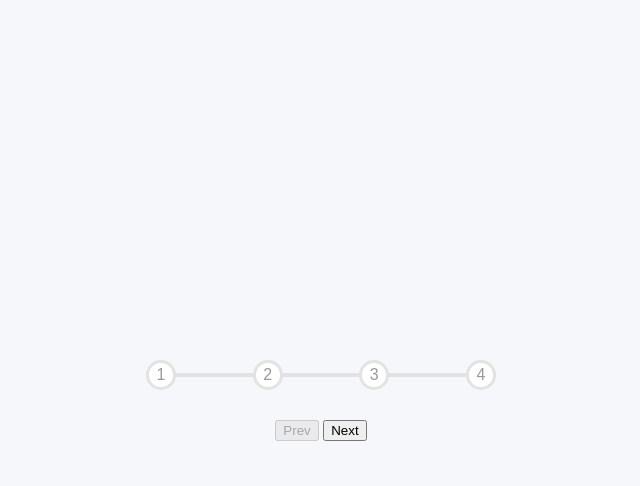
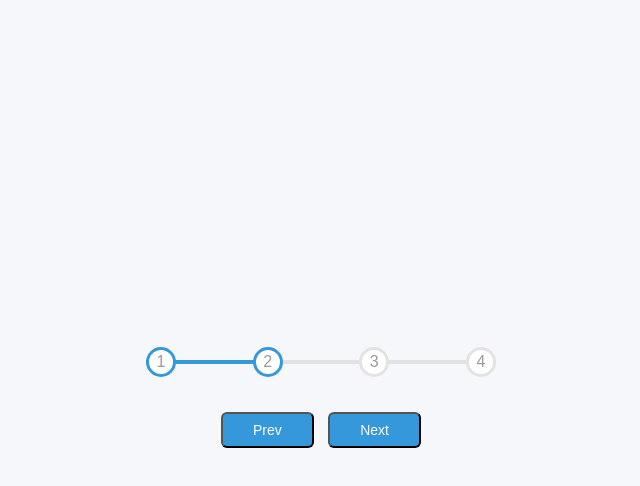
Before and after one commit to smgvalen/50projects, a plain HTML site: page progress steps/index.html in a window 1280 px wide. Both pictures are taken after a click on the button "Next". Shown: the whole page, without its empty margins (319-959 px from the left). Drawn offline with Linux system fonts and the light colour scheme; a web font is replaced by a local one.

Commit message:
finished progress steps

```diff
--- a/progress steps/script.js
+++ b/progress steps/script.js
@@ -0,0 +1,48 @@
+const progress = document.getElementById('progress')
+const prev = document.getElementById('prev')
+const next = document.getElementById('next')
+const circles = document.querySelectorAll('.circle')
+
+let currentActive = 1
+
+next.addEventListener('click', () => {
+    currentActive++
+
+    if(currentActive > circles.length) {
+        currentActive = circles.length
+    }
+update()
+})
+
+prev.addEventListener('click', () => {
+    currentActive--
+
+    if(currentActive < 1) {
+        currentActive = 1
+    }
+
+update()
+})
+
+function update () {
+    circles.forEach((circle, idx) => {
+        if(idx < currentActive) {
+            circle.classList.add('active')
+        } else {
+            circle.classList.remove('active')
+        }
+    })
+
+    const actives = document.querySelectorAll('.active')
+
+    progress.style.width = ((actives.length -1) / (circles.length -1)) * 100 + '%'
+
+    if (currentActive == 1) {
+        prev.disabled = true
+    } else if (currentActive === circles.length) {
+        next.disabled = true
+    } else {
+        prev.disabled = false
+        next.disabled = false
+    }
+}
--- a/progress steps/style.css
+++ b/progress steps/style.css
@@ -1,4 +1,9 @@
 @import url('https://fonts.googleapis.com/css2?family=Muli&display=swap');
+
+:root {
+  --line-border--fill: #3498db;
+  --line-border--empty: #e0e0e0e0;
+}
 
 * {
   box-sizing: border-box;
@@ -30,7 +35,7 @@ body {
 
 .progress-container::before {
   content: '';
-  background-color: #e0e0e0e0;
+  background-color: var(--line-border--empty);
   position: absolute;
   top: 50%;
   left: 0;
@@ -41,7 +46,7 @@ body {
 }
 
 .progress {
-  background-color: #3498db;
+  background-color: var(--line-border--fill);
   position: absolute;
   top: 50%;
   left: 0;
@@ -61,5 +66,34 @@ body {
   display: flex;
   align-items: center;
   justify-content: center;
-  border: 3px solid #e0e0e0e0;
+  border: 3px solid var(--line-border--empty);
+  transition: 0.4s ease;
 }
+
+.circle.active {
+  border-color: var(--line-border--fill);
+}
+
+.btn {
+  background-color: var(--line-border--fill);
+  color: #fff;
+  border-radius: 6px;
+  cursor: pointer;
+  font-family: inherit;
+  padding: 8px 30px;
+  margin: 5px;
+  font-size: 14px;
+}
+
+.btn:active {
+  transform: scale(0.98);
+}
+
+.btn:focus {
+  outline: 0;
+}
+
+.btn:disabled {
+  background-color: var(--line-border--empty);
+  cursor: not-allowed;
+}
```
